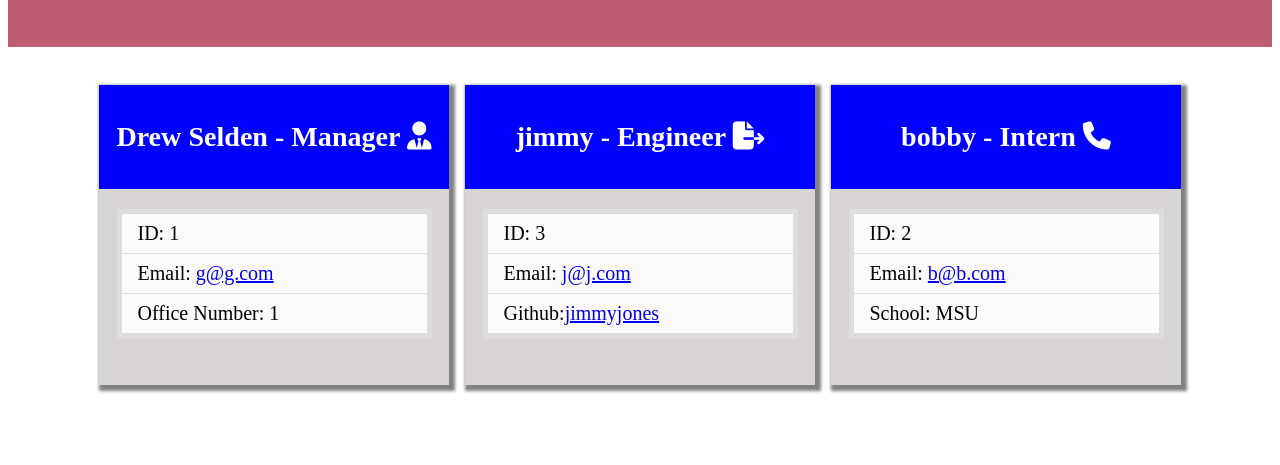
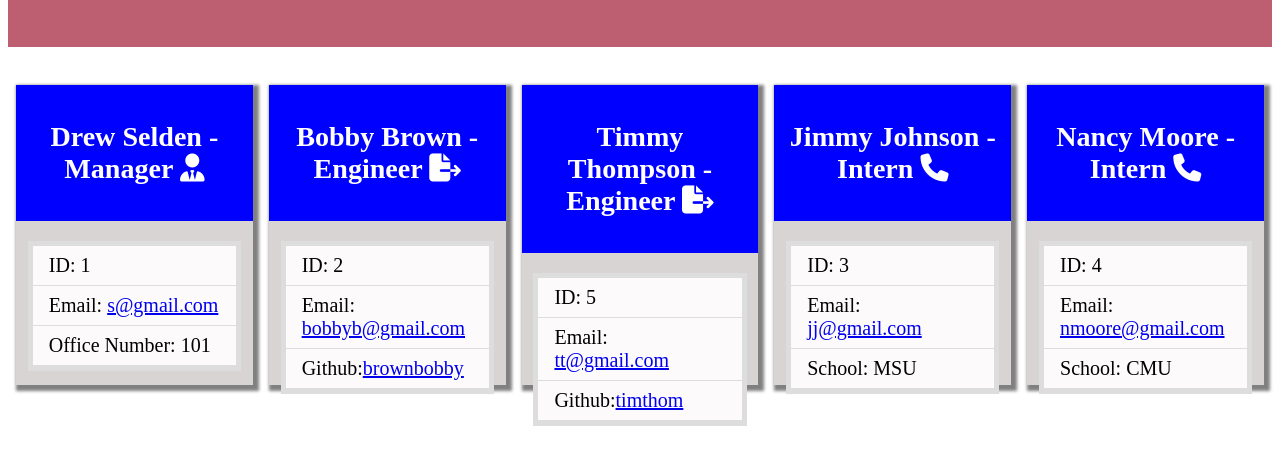
Before and after one commit to selden-CBC2021/Team-Profile-Generator, a website: page dist/generatedTeamProfile.html in a window 1280 px wide. Shown: the part 97-562 px from the top of the page. Drawn offline with Linux system fonts and the light colour scheme.

```diff
--- a/dist/generatedTeamProfile.html
+++ b/dist/generatedTeamProfile.html
@@ -21,32 +21,56 @@
     <div class="employeeBody">
         <ul>
             <li>ID: 1</li>
-            <li>Email: <a href="mailto:g@g.com" target="_blank" rel="noopener noreferrer">g@g.com</a></li>
-            <li>Office Number: 1</li>
+            <li>Email: <a href="mailto:s@gmail.com" target="_blank" rel="noopener noreferrer">s@gmail.com</a></li>
+            <li>Office Number: 101</li>
         </ul>
     </div>
 </div>
         <div class="employeeCard">
         <div class="employeeTitle">
-            <h3>jimmy - Engineer <i class="fas fa-file-export"></i></h3>
+            <h3>Bobby Brown - Engineer <i class="fas fa-file-export"></i></h3>
         </div>
         <div class="employeeBody">
         <ul>
-            <li>ID: 3</li>
-            <li>Email: <a href="mailto:j@j.com" target="_blank" rel="noopener noreferrer">j@j.com</a></li>
-            <li>Github:<a href="github.com/jimmyjones" target="_blank">jimmyjones</a></li>
+            <li>ID: 2</li>
+            <li>Email: <a href="mailto:bobbyb@gmail.com" target="_blank" rel="noopener noreferrer">bobbyb@gmail.com</a></li>
+            <li>Github:<a href="github.com/brownbobby" target="_blank">brownbobby</a></li>
         </ul>
     </div>
 </div>
         <div class="employeeCard">
         <div class="employeeTitle">
-            <h3>bobby - Intern <i class="fas fa-phone"></i></h3>
+            <h3>Timmy Thompson - Engineer <i class="fas fa-file-export"></i></h3>
+        </div>
+        <div class="employeeBody">
+        <ul>
+            <li>ID: 5</li>
+            <li>Email: <a href="mailto:tt@gmail.com" target="_blank" rel="noopener noreferrer">tt@gmail.com</a></li>
+            <li>Github:<a href="github.com/timthom" target="_blank">timthom</a></li>
+        </ul>
+    </div>
+</div>
+        <div class="employeeCard">
+        <div class="employeeTitle">
+            <h3>Jimmy Johnson - Intern <i class="fas fa-phone"></i></h3>
         </div>
         <div class="employeeBody">
             <ul>
-                <li>ID: 2</li>
-                <li>Email: <a href="mailto:b@b.com" target="_blank" rel="noopener noreferrer">b@b.com</a></li>
+                <li>ID: 3</li>
+                <li>Email: <a href="mailto:jj@gmail.com" target="_blank" rel="noopener noreferrer">jj@gmail.com</a></li>
                 <li>School: MSU</li>
+            </ul>
+        </div>
+    </div>
+        <div class="employeeCard">
+        <div class="employeeTitle">
+            <h3>Nancy Moore - Intern <i class="fas fa-phone"></i></h3>
+        </div>
+        <div class="employeeBody">
+            <ul>
+                <li>ID: 4</li>
+                <li>Email: <a href="mailto:nmoore@gmail.com" target="_blank" rel="noopener noreferrer">nmoore@gmail.com</a></li>
+                <li>School: CMU</li>
             </ul>
         </div>
     </div>
```
Also changed, not shown: README.md.
